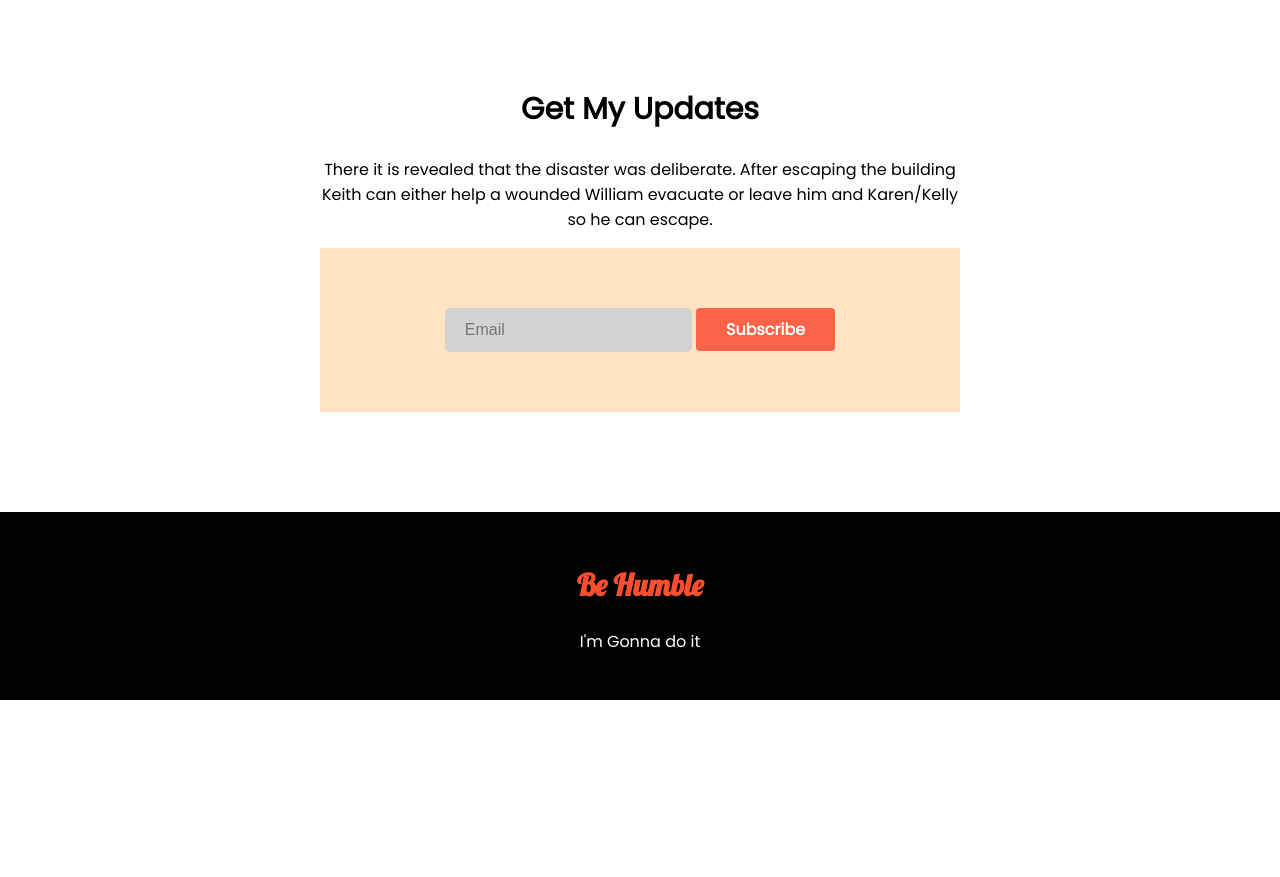
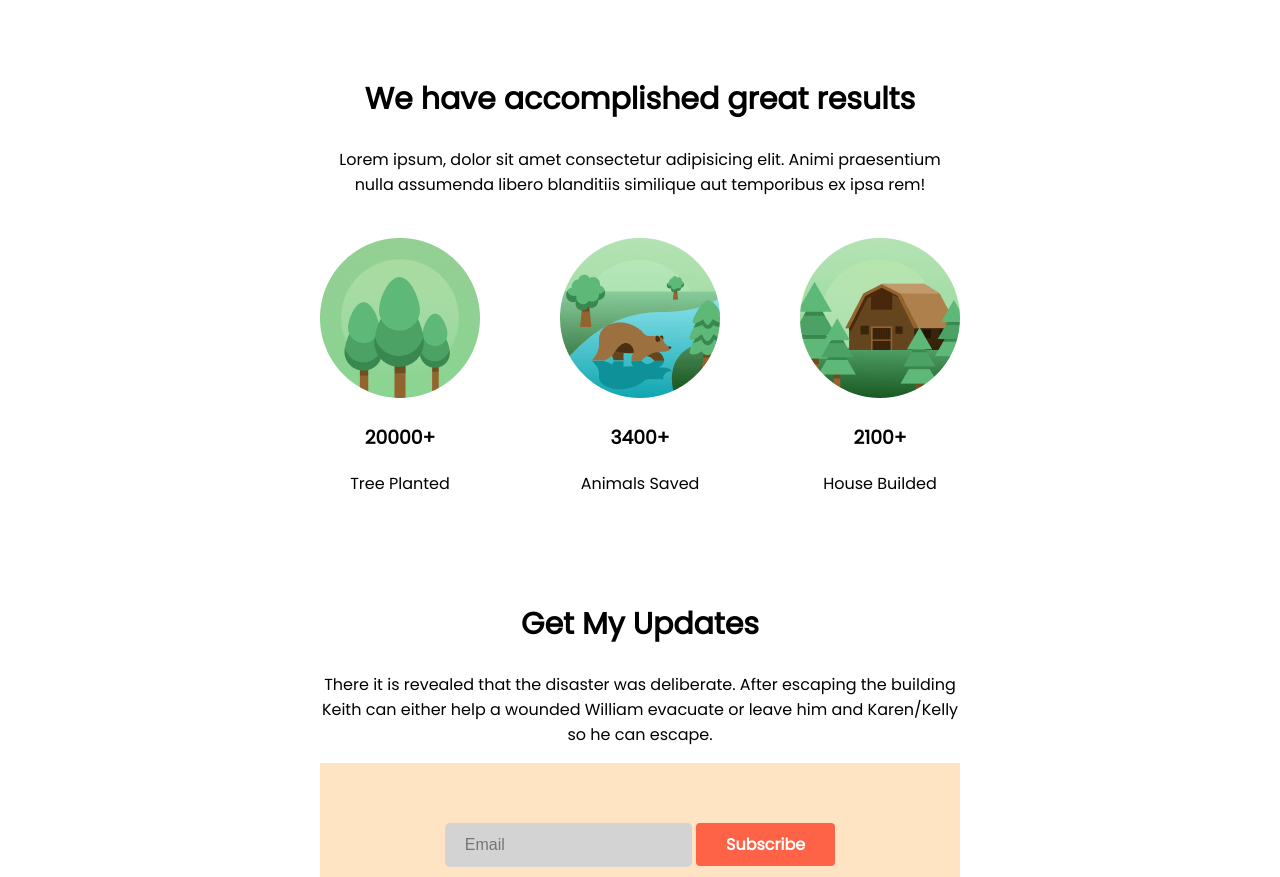
Before and after one commit to gaziismail/donation-bond, a plain HTML site: page index.html in a window 1280 px wide. Shown: the part 1845-2722 px from the top of the page. Before the commit the page ends 2545 px from the top, so only its background shows below. Drawn offline with Linux system fonts and the light colour scheme.

Commit message:
extra secton added

```diff
--- a/css/style.css
+++ b/css/style.css
@@ -39,12 +39,12 @@ h2 {
     font-size: 30px;
 }
 
-#donate-container {
+.container-margin {
     margin-top: 80px;
     margin-left: 25%;
 }
 
-#donate-amount-list {
+.list-container {
     display: flex;
     justify-content: space-between;
 }
@@ -109,6 +109,10 @@ input:focus {
     background-color: rgba(255, 228, 196, 0.473);
 }
 
+#done-container {
+    display: flex;
+}
+
 #update-container {
     margin-top: 90px;
     margin-left: 25%;
--- a/index.html
+++ b/index.html
@@ -30,7 +30,7 @@
             <a class="anchor-btn text-white" href="">Donate Now</a>
         </div>
     </section>
-    <section class="half-width" id="donate-container">
+    <section class="half-width container-margin">
         <div>
             <div class="text-center">
                 <h2>Donate Today</h2>
@@ -38,7 +38,7 @@
                     through seemingly impassable hazards. When an aftershock strikes, the player must make Keith crouch,
                     to keep him stable and safe from harm.</p>
             </div>
-            <div id="donate-amount-list">
+            <div class="list-container">
                 <div class="donate-amount">
                     <h3>100tk</h3>
                 </div>
@@ -89,6 +89,30 @@
             </div>
         </div>
     </section>
+    <section class="half-width container-margin text-center">
+        <div>
+            <h2>We have accomplished great results</h2>
+            <p>Lorem ipsum, dolor sit amet consectetur adipisicing elit. Animi praesentium nulla assumenda libero blanditiis similique aut temporibus ex ipsa rem!</p>
+        </div>
+        <br>
+        <div class="list-container">
+            <div>
+                <img src="./icons/tree-plant.png" alt="">
+                <h3>20000+</h3>
+                <p>Tree Planted</p>
+            </div>
+            <div>
+                <img src="./icons/save-animal.png" alt="">
+                <h3>3400+</h3>
+                <p>Animals Saved</p>
+            </div>
+            <div>
+                <img src="./icons/build-house.png" alt="">
+                <h3>2100+</h3>
+                <p>House Builded</p>
+            </div>
+        </div>
+    </section>
     <section id="update-container" class="half-width text-center">
         <div">
             <h2>Get My Updates</h2>
```
Also changed, not shown: icons/build-house.png (added), icons/save-animal.png (added), icons/tree-plant.png (added).
